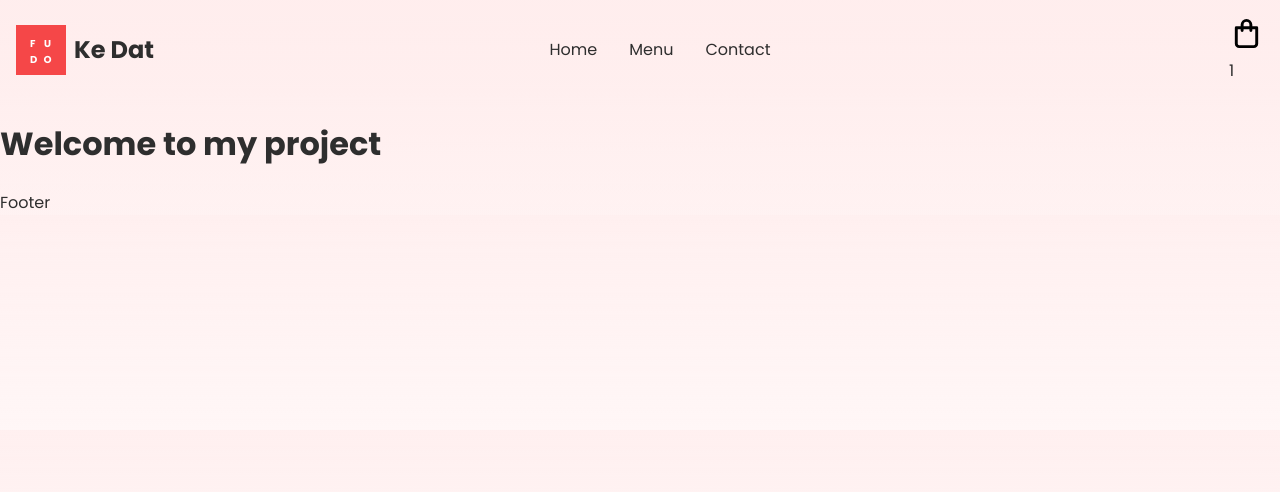
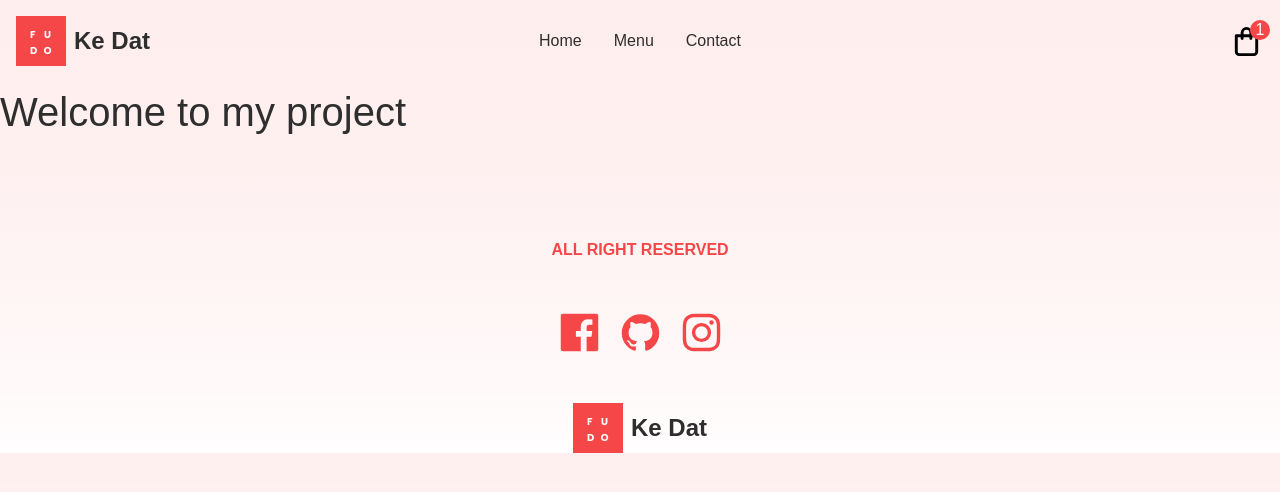
Before and after one commit to kedat/KDPizza, a Next.js app: page / in a window 1280 px wide. Shown: the top 492 px of the page. Built offline with nearby package versions, Linux system fonts and the light colour scheme.

Commit message:
Feat - Add tailwind css, header and footer component

```diff
--- a/components/Footer.jsx
+++ b/components/Footer.jsx
@@ -1,5 +1,22 @@
+import { UilFacebook, UilGithub, UilInstagram } from "@iconscout/react-unicons";
+import css from "../styles/Footer.module.css";
+import Logo from "../assets/Logo.png";
+import Image from "next/image";
+
 const Footer = () => {
-  return <div>Footer</div>;
+  return (
+    <div className={css.container}>
+      <span>ALL RIGHT RESERVED</span>
+      <div className={css.social}>
+        <UilFacebook size={45} />
+        <UilGithub size={45} />
+        <UilInstagram size={45} />
+      </div>
+      <div className={css.logo}>
+        <Image src={Logo} alt="Logo" width={50} height={50} />
+        <span className="flex items-center">Ke Dat</span>
+      </div>
+    </div>
+  );
 };
-
 export default Footer;
--- a/components/Header.jsx
+++ b/components/Header.jsx
@@ -22,7 +22,7 @@ const Header = () => {
       <div className={css.rightSide}>
         <div className={css.card}>
           <UilShoppingBag size={35} color="2E2E2E" />
-          <div className="css.badge">1</div>
+          <div className={css.badge}>1</div>
         </div>
       </div>
     </div>
--- a/package.json
+++ b/package.json
@@ -21,7 +21,10 @@
     "zustand": "^4.0.0-rc.1"
   },
   "devDependencies": {
+    "autoprefixer": "^10.4.13",
     "eslint": "8.19.0",
-    "eslint-config-next": "12.2.0"
+    "eslint-config-next": "12.2.0",
+    "postcss": "^8.4.21",
+    "tailwindcss": "^3.2.6"
   }
 }
--- a/pages/index.jsx
+++ b/pages/index.jsx
@@ -12,7 +12,7 @@ const Home = () => {
         </Head>
         {/* body */}
         <main>
-          <h1>Welcome to my project</h1>
+          <h1 className="text-[40px]">Welcome to my project</h1>
         </main>
       </div>
     </Layout>
--- /dev/null
+++ b/postcss.config.js
@@ -0,0 +1,6 @@
+module.exports = {
+  plugins: {
+    tailwindcss: {},
+    autoprefixer: {},
+  },
+}
--- /dev/null
+++ b/styles/Footer.module.css
@@ -0,0 +1,37 @@
+.container {
+  display: flex;
+  flex-direction: column;
+  gap: 3rem;
+  align-items: center;
+  justify-content: space-between;
+  margin-top: 6rem;
+  background: linear-gradient(
+    1deg,
+    rgba(255, 237, 237, 0.85) 0% rgba(255, 255, 255, 0) 14rem
+  );
+}
+
+.container > span {
+  color: var(--themeRed);
+  font-weight: bold;
+}
+
+.logo {
+  display: flex;
+  justify-content: center;
+  gap: 0.5rem;
+}
+
+.logo > span {
+  font-weight: bold;
+  font-size: 1.5rem;
+}
+
+.social {
+  display: flex;
+  gap: 1rem;
+}
+
+.social > * {
+  fill: var(--themeRed);
+}
--- a/styles/Header.module.css
+++ b/styles/Header.module.css
@@ -27,9 +27,35 @@
   z-index: 99;
 }
 
+.menu>li:hover{
+  cursor: pointer;
+  color: var(--themeRed);
+}
+
 .rightSide {
   display: flex;
   gap: 1rem;
   justify-content: flex-end;
   flex: 1;
 }
+
+.cart {
+  position: relative;
+  display: flex;
+  cursor: pointer;
+  z-index: 99;
+}
+
+.badge {
+  position: absolute;
+  display: flex;
+  background-color: var(--themeRed);
+  color: white;
+  border-radius: 50%;
+  width: 20px;
+  height: 20px;
+  align-items: center;
+  justify-content: center;
+  top: 20px;
+  right: 10px;
+}
--- a/styles/globals.css
+++ b/styles/globals.css
@@ -1,3 +1,7 @@
+@tailwind base;
+@tailwind components;
+@tailwind utilities;
+
 @import url('https://fonts.googleapis.com/css2?family=Poppins:wght@400;600;700&display=swap');
 
 
--- /dev/null
+++ b/tailwind.config.js
@@ -0,0 +1,15 @@
+/** @type {import('tailwindcss').Config} */
+module.exports = {
+  content: [
+    "./app/**/*.{js,ts,jsx,tsx}",
+    "./pages/**/*.{js,ts,jsx,tsx}",
+    "./components/**/*.{js,ts,jsx,tsx}",
+
+    // Or if using `src` directory:
+    "./src/**/*.{js,ts,jsx,tsx}",
+  ],
+  theme: {
+    extend: {},
+  },
+  plugins: [],
+}
```
Also changed, not shown: 1 other file (tests, documents, lock files or other folders).
